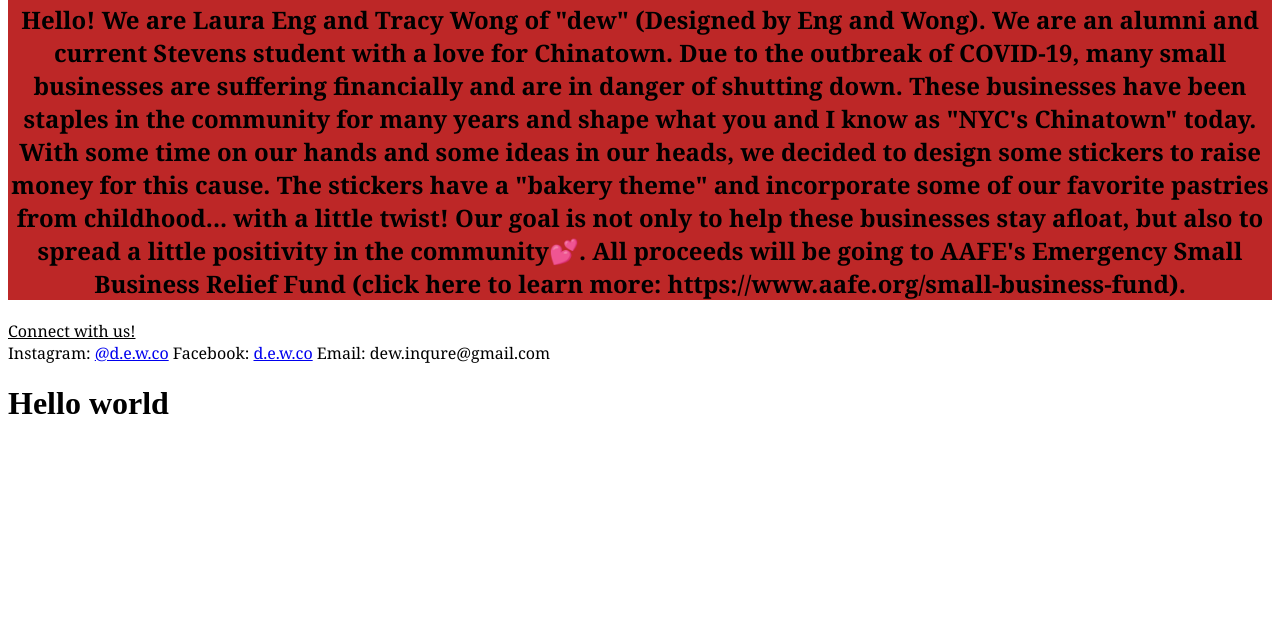
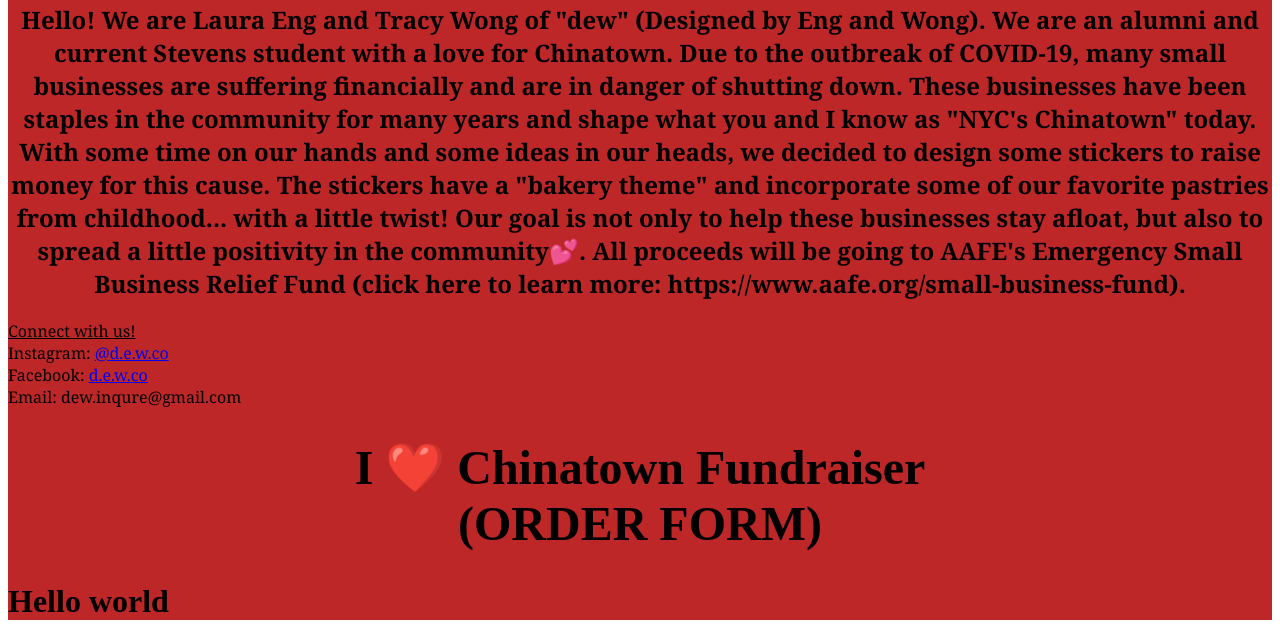
Before and after one commit to abigail-kaye/abigail-kaye.github.io, a plain HTML site: page index.html in a window 1280 px wide. Shown: the part 247-889 px from the top of the page. Before the commit the page ends 800 px from the top, so only its background shows below. Drawn offline with Linux system fonts and the light colour scheme.

Commit message:
mainLogo

```diff
--- a/index.html
+++ b/index.html
@@ -4,20 +4,26 @@
         <link rel="stylesheet" href="style.css">
     </head>
     <body>
-        <div class="intro">
+        <div class="all">
+            <div class="header">
                 <img src="/images/logo.PNG" alt="Dewco logo">
                 <h2>Hello! We are Laura Eng and Tracy Wong of "dew" (Designed by Eng and Wong). We are an alumni and current Stevens student with a love for Chinatown. Due to the outbreak of COVID-19, many small businesses are suffering financially and are in danger of shutting down. These businesses have been staples in the community for many years and shape what you and I know as "NYC's Chinatown" today.
-
+                    <br>
                     With some time on our hands and some ideas in our heads, we decided to design some stickers to raise money for this cause. The stickers have a "bakery theme" and incorporate some of our favorite pastries from childhood... with a little twist! Our goal is not only to help these businesses stay afloat, but also to spread a little positivity in the community💕. All proceeds will be going to AAFE's Emergency Small Business Relief Fund (click here to learn more: https://www.aafe.org/small-business-fund). </h2>
             </div>
             <div class="contact">
                 <p><u>Connect with us!</u> <br>
-                Instagram: <a href="https://www.instagram.com/d.e.w.co/">@d.e.w.co</a>
-                Facebook: <a href="https://www.facebook.com/dewco-108914147490906/?view_public_for=108914147490906">d.e.w.co</a>
-                Email: dew.inqure@gmail.com
+                    Instagram: <a href="https://www.instagram.com/d.e.w.co/">@d.e.w.co</a><br>
+                    Facebook: <a href="https://www.facebook.com/dewco-108914147490906/?view_public_for=108914147490906">d.e.w.co</a><br>
+                    Email: dew.inqure@gmail.com<br>
 
                 </p>
             </div>
+            <div class="mainLogo">
+                <h1>I ❤️ Chinatown Fundraiser <br> (ORDER FORM)</h1>
+
+            </div>
             <h1> Hello world</h1>
+        </div>
     </body>
 </html>
--- a/style.css
+++ b/style.css
@@ -1,11 +1,18 @@
-.intro{
+.all{
     background-color: rgb(189, 39, 39);
+}
+
+.header {
     text-align: center;
     font-family: Georgia, 'Times New Roman', Times, serif;
-    width: 500 px;
 }
 
 .contact{
     text-align: left;
     font-family: Georgia, 'Times New Roman', Times, serif;
 }
+
+.mainLogo{
+    font-size: x-large;
+    text-align: center;
+}
```
Lines whose indentation alone changed are shown as unchanged.
